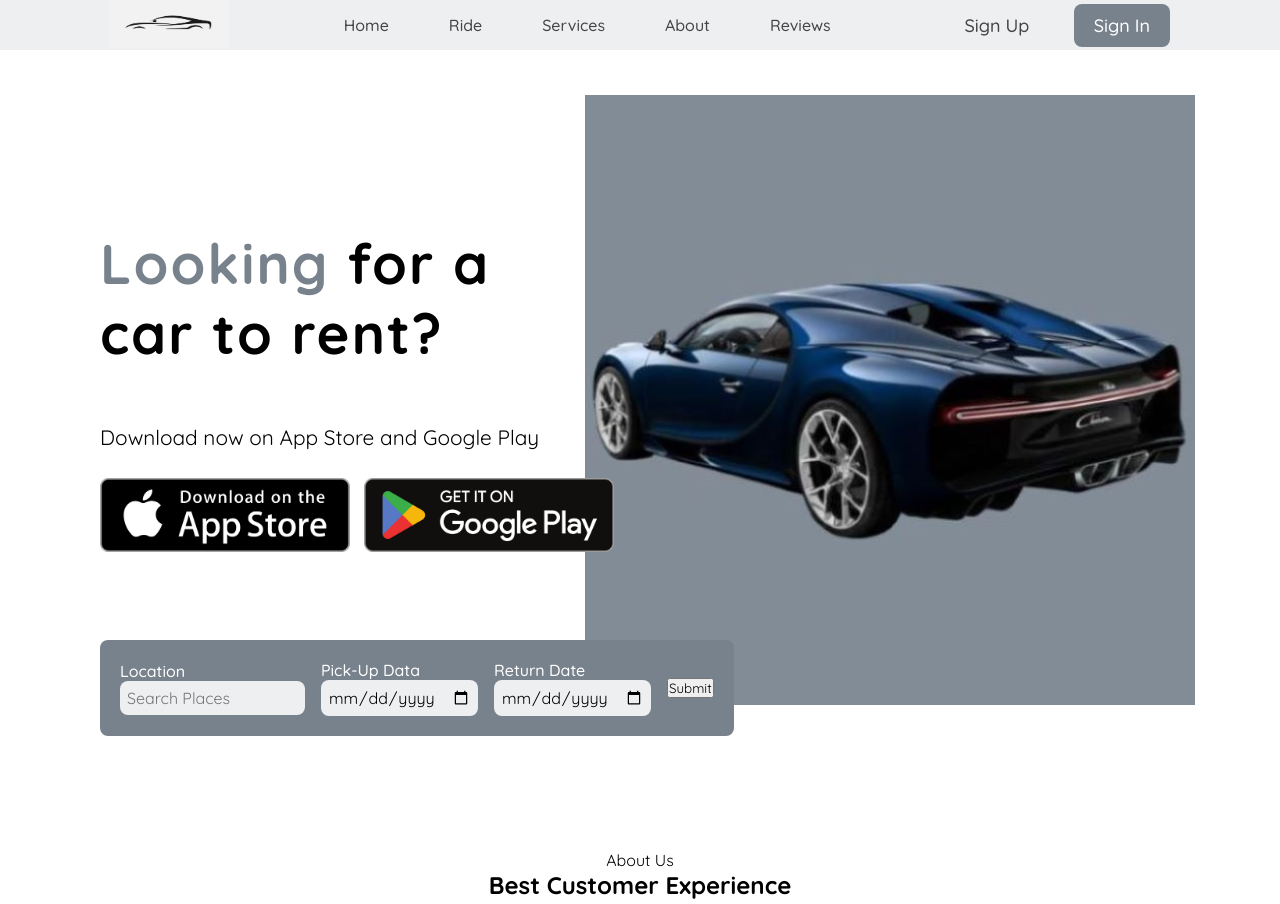
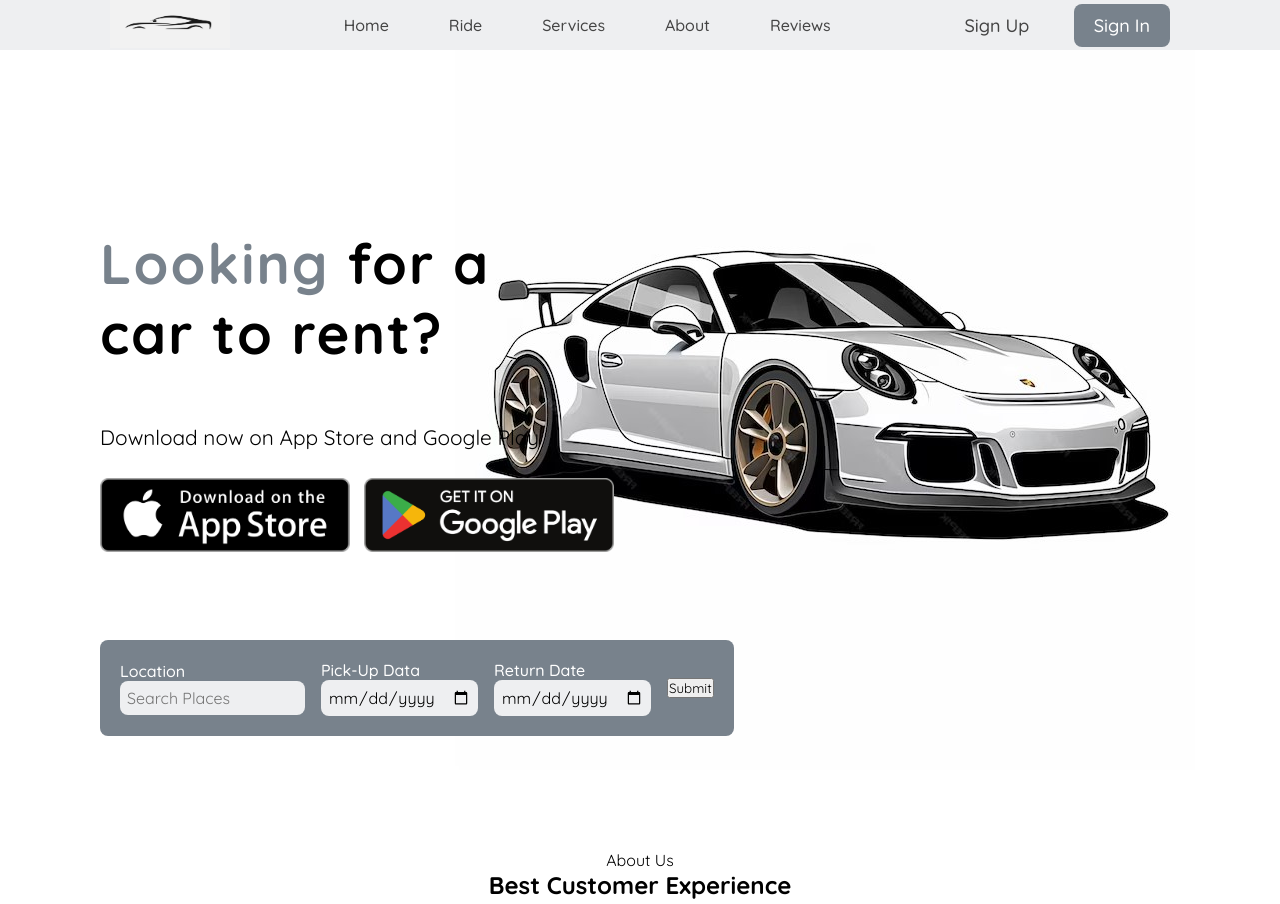
Before and after one commit to Krahjeta/projekti, a PHP site: page /Website.html in a window 1280 px wide. Shown: the top 904 px of the page. Run offline with PHP 8.4, Linux system fonts and the light colour scheme.

Commit message:
Estyle.css

```diff
--- a/style.css
+++ b/style.css
@@ -191,7 +191,7 @@ box-shadow: 0 4px 8px rgba(0, 0, 0, 0.2);
 width: 100%;
 min-height: 100vh;
 position: relative;
-background: url(Bugatti.jpg) no-repeat ;
+background: url(car.jpg) no-repeat ;
 background-position: right 85px center;
 background-size: auto;
 padding-right: 50px;
```
